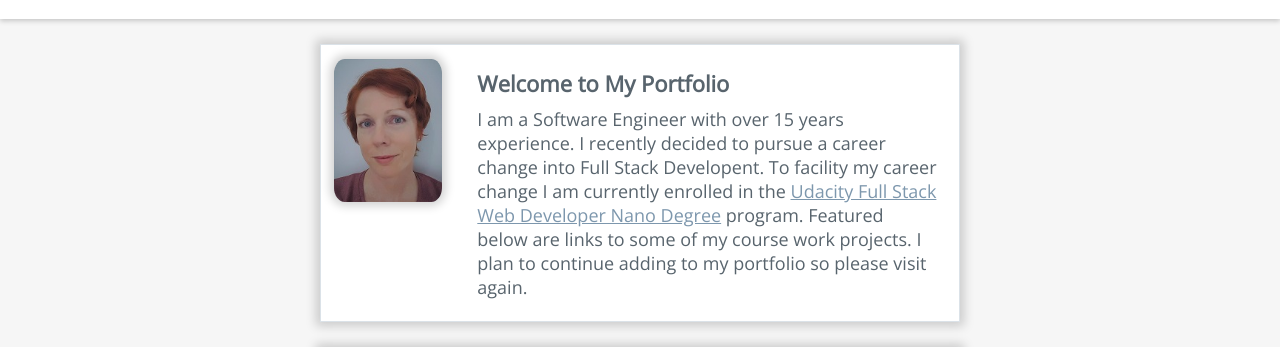
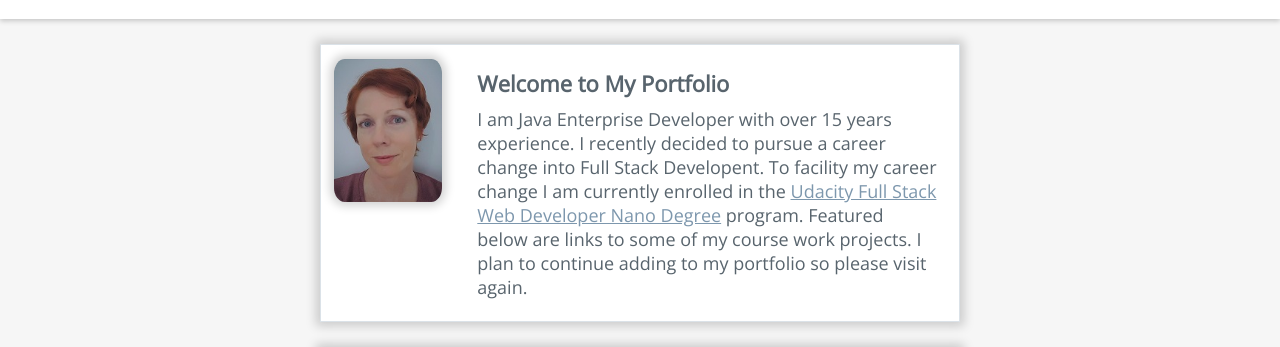
Before and after one commit to mdjolieca/Udacity_Portfolio_Project, a plain HTML site: page index.html in a window 1280 px wide. Shown: the part 78-425 px from the top of the page. Drawn offline with nearby package versions, Linux system fonts and the light colour scheme; a web font is replaced by a local one.

Commit message:
update text in intro

```diff
--- a/index.html
+++ b/index.html
@@ -37,8 +37,9 @@
       </div>
         <div class="intro-about-me-div">
         <h3 class="intro-about-me-h3"> Welcome to My Portfolio </h3>
-        <p class="intro-about-me-p"> I am a Software Engineer with over 15 years experience. I recently decided to pursue a
-          career change into Full Stack Developent. To facility my career change I am currently enrolled in the
+        <p class="intro-about-me-p"> I am Java Enterprise Developer with over 15 years experience. I recently
+         decided to pursue a career change into Full Stack Developent. To facility my career change I am currently
+         enrolled in the
          <a  class="intro-about-me-a" href="https://www.udacity.com/course/full-stack-web-developer-nanodegree--nd004"
          target="_blank">Udacity Full Stack Web Developer Nano Degree</a>
          program. Featured below are links to some of my course work projects. I plan to continue adding to my
```
